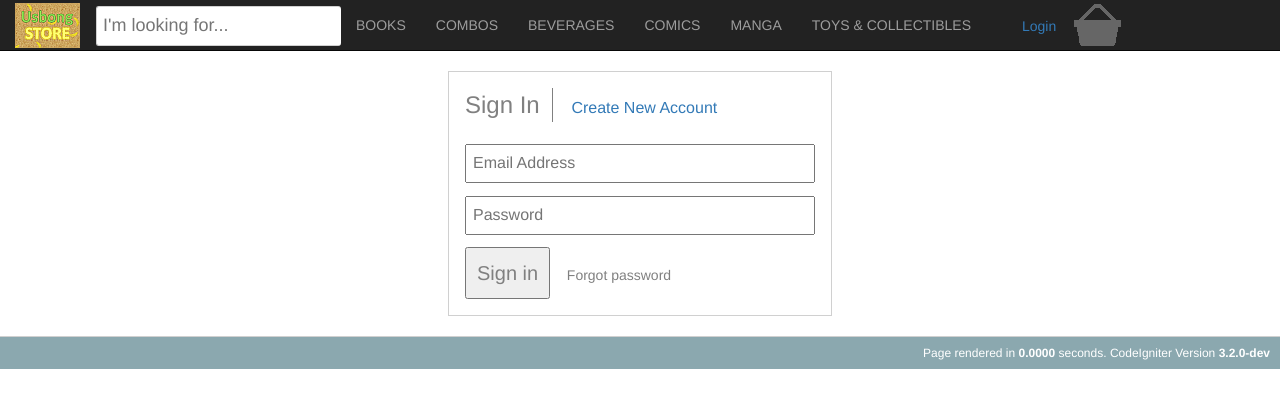
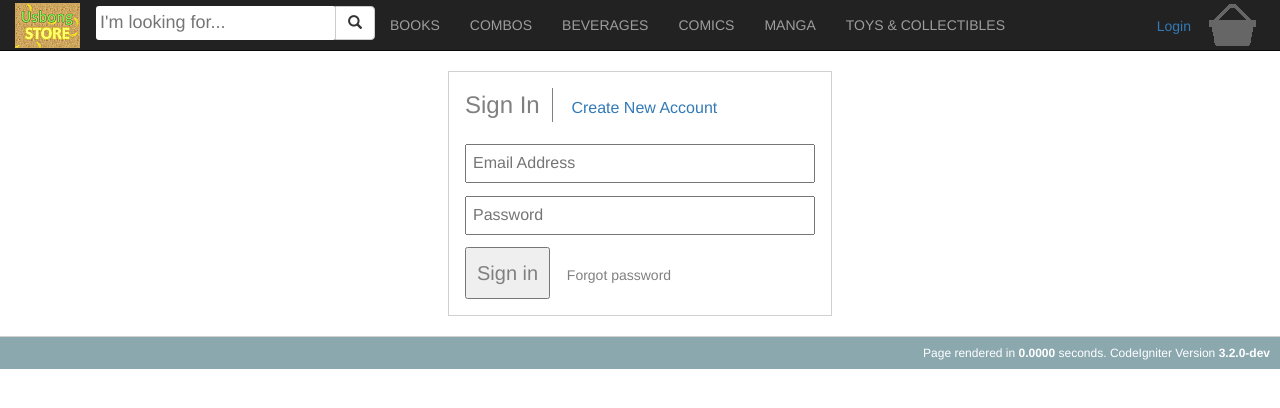
Before and after one commit to masarapmabuhay/UsbongStore, a CodeIgniter app: page /usbong_store/index.php/account/login in a window 1280 px wide. Shown: the top 408 px of the page. Run offline with CodeIgniter, Linux system fonts and the light colour scheme; some libraries are stand-ins or nearby versions.

Commit message:
+updated: navigation design --> added: bootstrap magnifying glass to the right of the search box +added: log-out --> as a menu item when the customer presses the "Hi, (customer_first_name)!" dropdown menu --> clears: session variables such that the person will have to login again

```diff
--- a/usbong_store/application/controllers/account.php
+++ b/usbong_store/application/controllers/account.php
@@ -46,6 +46,12 @@ class account extends CI_Controller {
 		$this->load->view('templates/footer');
 	}
 
+	public function logout() {
+		session_destroy();
+
+		redirect(''); //home page
+	}
+
 	public function create()
 	{
 		$this->load->view('templates/style');
--- a/usbong_store/application/views/templates/header.php
+++ b/usbong_store/application/views/templates/header.php
@@ -9,7 +9,7 @@ defined('BASEPATH') OR exit('No direct script access allowed');
 	  <div class="container-fluid">
 		<ul class="nav navbar-nav">
 		  <li><div class="usbongLogo"><a href = "<?php echo site_url('/')?>"><img src="<?php echo base_url('assets/images/usbongStoreBrandLogo.png'); ?>"></a></div></li>
-		  <li><div class="Search-container">
+		  <li><div class="input-group Search-container">
 					<form method="get" action="<?php echo site_url('browse/search')?>">
 					<?php if ((isset($param)) && ($param!="")) {
 						echo '<input type="text" class="Search-input" placeholder="I\'m looking for..." value="'.$param.'" name="param" required>';
@@ -18,31 +18,51 @@ defined('BASEPATH') OR exit('No direct script access allowed');
 						echo '<input type="text" class="Search-input" placeholder="I\'m looking for..." name="param" required>';
 					}
 					?>
+					<div class="input-group-btn">
+				      <button class="btn btn-default" type="submit">
+				        <i class="glyphicon glyphicon-search"></i>
+				      </button>
+					</div>
 					</form>
 			  </div></li>
 		  <li><a href = "<?php echo site_url('b/books/')?>">BOOKS</a></li>
 		  <li><a href = "<?php echo site_url('b/combos/')?>">COMBOS</a></li>
 		  <li><a href = "<?php echo site_url('b/beverages/')?>">BEVERAGES</a></li>
-		  <li><a href = "<?php echo site_url('b/comics/')?>">COMICS</a></a></li>
-		  <li><a href = "<?php echo site_url('b/manga/')?>">MANGA</a></a></li>
-		  <li><a href = "<?php echo site_url('b/toys-and-collectibles/')?>">TOYS & COLLECTIBLES</a></a></li>
+		  <li><a href = "<?php echo site_url('b/comics/')?>">COMICS</a></li>
+		  <li><a href = "<?php echo site_url('b/manga/')?>">MANGA</a></li>
+		  <li><a href = "<?php echo site_url('b/toys-and-collectibles/')?>">TOYS & COLLECTIBLES</a></li>
 		</ul>
-		<div class="navbar-header">
-			<div class="Topbar-container">
-			  	<div class="Login-container">
+		<ul class="nav navbar-nav navbar-right" role="menu">
+		  <li>
+			<div class="dropdown">
 				<?php
-				  		//if (isset($customer_data['customer_first_name'])) {
+						$is_login_successful = false;
 			  			if (($this->session->has_userdata('customer_first_name')!==null) &&
 			  				(!empty($this->session->userdata('customer_first_name')))) {
+							$is_login_successful = true;
+						}
+
+			  			if ($is_login_successful) {
+				 			echo '<div class="Customer-dropdown" data-toggle="dropdown">';
 			  				echo "Hi, ".$this->session->userdata('customer_first_name')."!";
+							echo '</div>';
+
+							echo '<ul class="dropdown-menu">';
+							  	echo '<li><a href = "'.site_url('b/books/').'">My Account</a></li>';
+							  	echo '<li><a href = "'.site_url('account/logout/').'">Log Out</a></li>';
+							echo '</ul>';
 				  		}
 				  		else {
+				 			echo '<div class="Customer-dropdown">';
 				  			echo '<a href = "'.site_url('account/login/').'">';
 				  			echo "Login";
 				  			echo '</a>';
+				 			echo '</div">';
 				  		}
 				 ?>
 			</div>
+		  </li>
+		  <li>
 			<div class="Cart-container">
 				<form method="post" action="<?php echo site_url('cart/shoppingcart')?>">
 					<button type="submit" class="Button-cart">
@@ -50,8 +70,8 @@ defined('BASEPATH') OR exit('No direct script access allowed');
 					</button>
 				</form>
 			</div>
-		  </div>
-	  </div>
+		  </li>
+		</ul>
 	</nav>
 </body>
 </html>
--- a/usbong_store/application/views/templates/style.php
+++ b/usbong_store/application/views/templates/style.php
@@ -47,11 +47,8 @@ defined('BASEPATH') OR exit('No direct script access allowed');
 	.Search-input {
 		float: left;
 		font-size: 18px;
-		padding: 6px;
+		padding: 4px;
 		border: #ffffff;
-		border-top: 1px solid #d0d0d0;
-		border-left: 1px solid #d0d0d0;
-		border-bottom: 1px solid #d0d0d0;
 		border-radius: 3px;
 	}
 
@@ -78,6 +75,7 @@ defined('BASEPATH') OR exit('No direct script access allowed');
 
 	.Cart-container {
 		float: right;
+		margin-right: 24px;
 		margin-left: 12px;
 	}
 
@@ -99,6 +97,10 @@ defined('BASEPATH') OR exit('No direct script access allowed');
 		padding: 0px;
 		margin-top: 4px;
 		margin-left: 6px;
+	}
+
+	.Customer-dropdown {
+		margin-top: 16px;
 	}
 
 	.nav {
```
Lines whose indentation alone changed are shown as unchanged.
